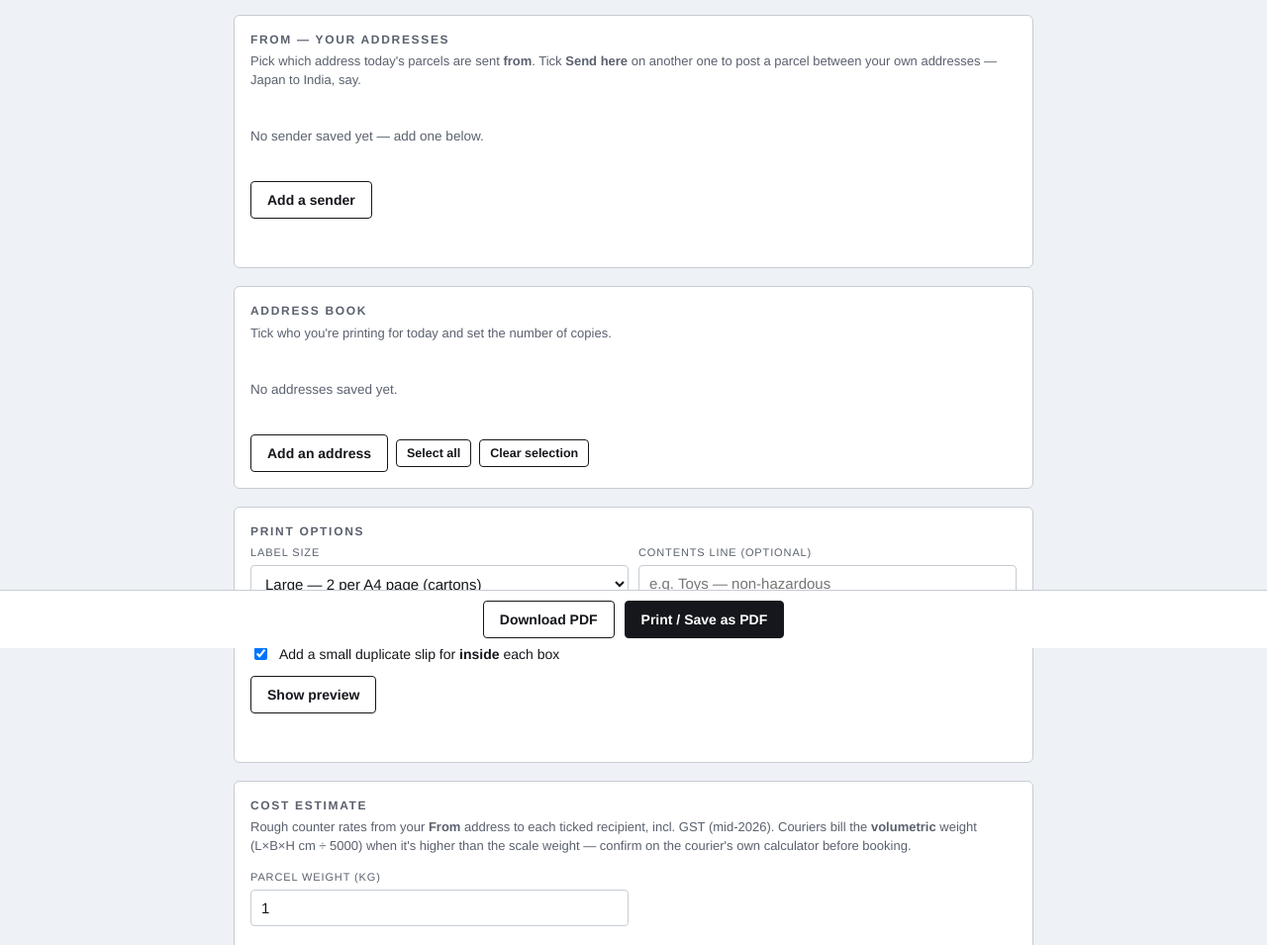
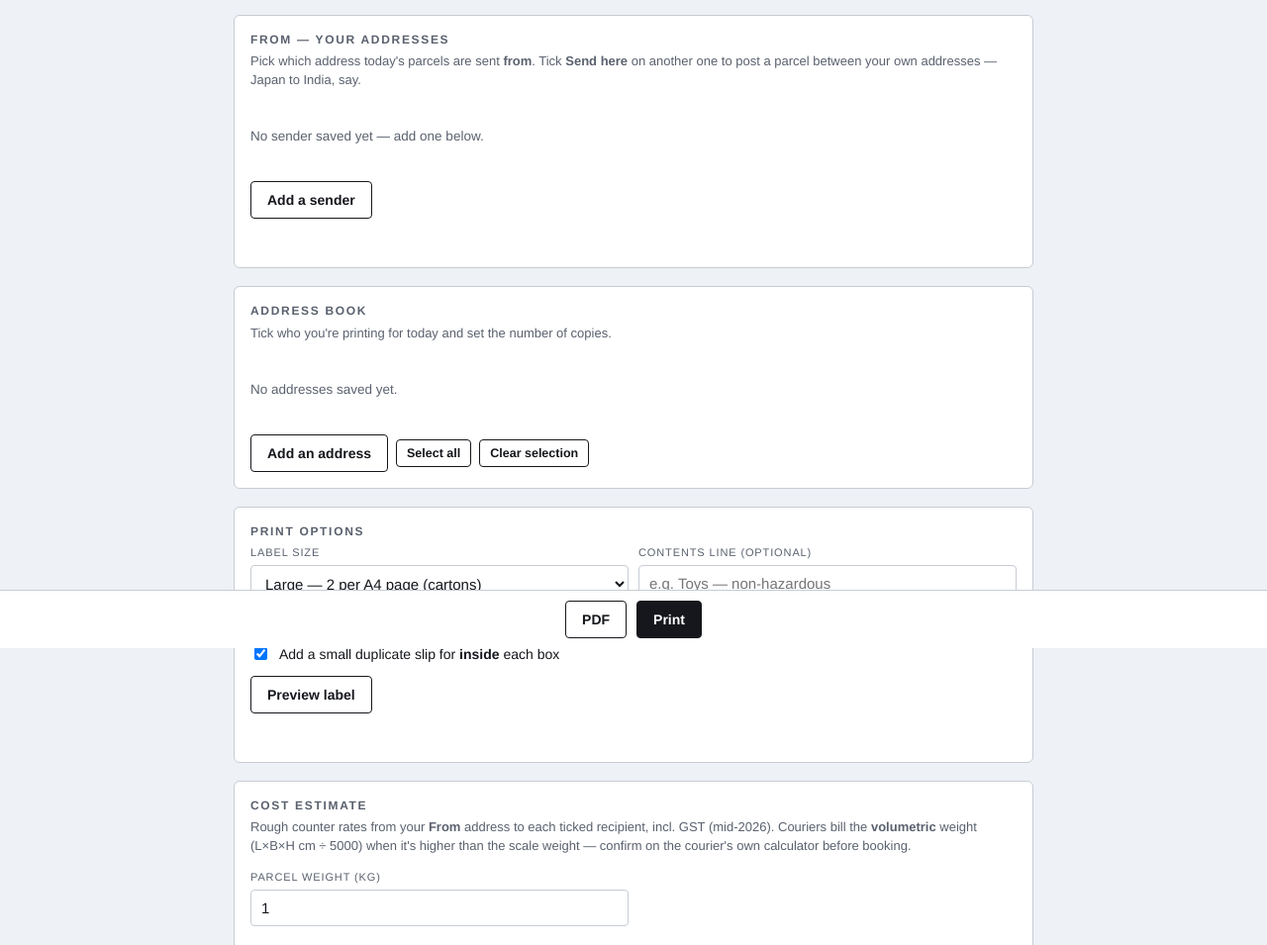
Before and after one commit to Celeritas7/Tapal, a plain HTML site: page index.html in a window 1280 px wide. Shown: the part 145-1100 px from the top of the page at 99% size. Drawn offline with Linux system fonts and the light colour scheme; no server answers.

Commit message:
Implement dedicated label preview in index.html

```diff
--- a/index.html
+++ b/index.html
@@ -98,7 +98,7 @@
       <div class="opt"><input type="checkbox" id="optFragile"><label for="optFragile">Mark <strong>every</strong> label <strong>FRAGILE — HANDLE WITH CARE</strong> — or tick Fragile on single addresses above</label></div>
       <div class="opt"><input type="checkbox" id="optInside" checked><label for="optInside">Add a small duplicate slip for <strong>inside</strong> each box</label></div>
     </div>
-    <div class="row"><button class="btn ghost" id="previewBtn">Show preview</button></div>
+    <div class="row"><button class="btn ghost" id="previewBtn">Preview label</button></div>
     <p class="status" id="status"></p>
   </section>
 
@@ -172,12 +172,12 @@
   <div class="mfoot"><button class="btn ghost" id="cancelAddr">Cancel</button><button class="btn" id="saveAddr">Save address</button></div>
 </div></div>
 
-<div id="sheets"><div class="scaler"><div class="scalerInner" id="scalerInner"></div></div></div>
+<div id="sheets"><header id="previewHeading">Label preview · <span id="pageNumber"></span> <span id="previewMessage" role="status"></span></header><div class="scaler"><div class="scalerInner" id="scalerInner"></div></div></div>
 
 <div class="bar" style="display:none">
-  <button class="btn ghost" id="hideBtn" style="display:none">Back to editing</button>
-  <button class="btn ghost" id="pdfBtn">Download PDF</button>
-  <button class="btn" id="printBtn">Print / Save as PDF</button>
+  <button class="btn ghost" id="hideBtn" style="display:none">Back</button>
+  <button class="btn ghost" id="pdfBtn" title="Download PDF">PDF</button>
+  <button class="btn" id="printBtn" title="Print or save as PDF">Print</button>
 </div>
 
 <script src="js/config.js"></script>
```
